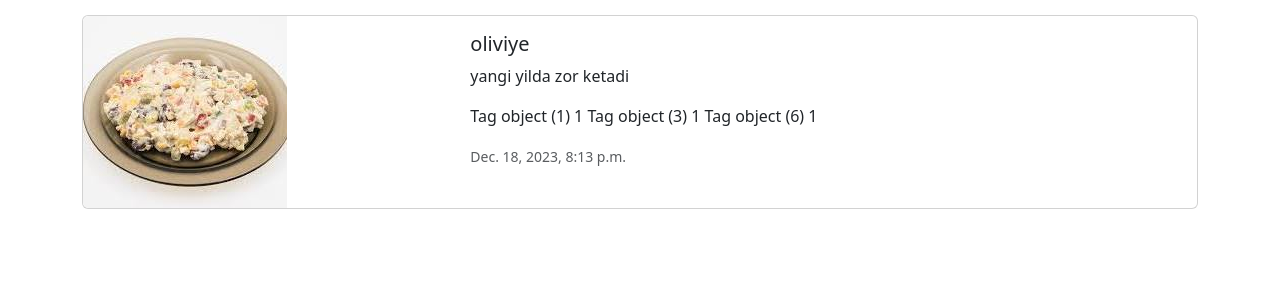
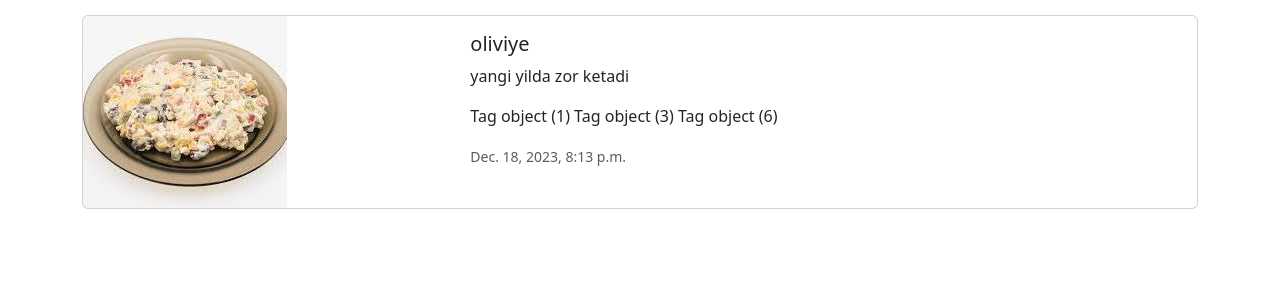
Before and after one commit to javohirjonuz/trydjango, a Django app: a page that uses templates/recipe/detail.html in a window 1280 px wide. Shown: the part 137-437 px from the top of the page. Run offline with Django 4.2, Linux system fonts and the light colour scheme; data comes from the database, SQL or seed files in the repository.

Commit message:
yangi o'zgarish

```diff
--- a/templates/recipe/detail.html
+++ b/templates/recipe/detail.html
@@ -21,7 +21,7 @@
                             <p class="card-text">{{ object.description }}</p>
                             <p>
                                 {% for tag in object.tags.all %}
-                                    {{ tag }} 1
+                                    {{ tag }}
                                 {% endfor %}
                             </p>
                             <p class="card-text"><small class="text-body-secondary">{{ object.created_date }}</small>
```
